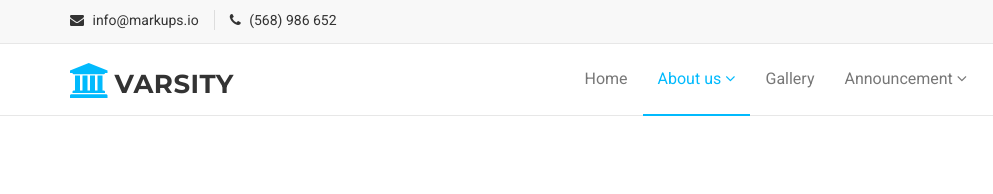
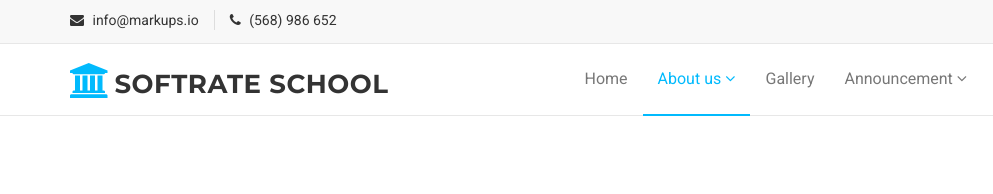
Before and after one commit to Softrate-India/school-website, a plain HTML site: page about-us.html in a window 1280 px wide. Shown: the top 194 px of the page, 0-993 px from the left. Drawn offline with Linux system fonts and the light colour scheme.

Commit message:
22-08-2021 commit

```diff
--- a/about-us.html
+++ b/about-us.html
@@ -4,7 +4,7 @@
     <meta charset="utf-8">
     <meta http-equiv="X-UA-Compatible" content="IE=edge">
     <meta name="viewport" content="width=device-width, initial-scale=1">
-    <title>Varsity | Home</title>
+    <title>SOFTRATE SCHOOL | Home</title>
 
     <!-- Favicon -->
     <link rel="shortcut icon" href="assets/img/favicon.ico" type="image/x-icon">
@@ -98,7 +98,7 @@
           </button>
           <!-- LOGO -->
           <!-- TEXT BASED LOGO -->
-          <a class="navbar-brand" href="index.html"><i class="fa fa-university"></i><span>Varsity</span></a>
+          <a class="navbar-brand" href="index.html"><i class="fa fa-university"></i><span>SOFTRATE SCHOOL</span></a>
           <!-- IMG BASED LOGO  -->
           <!-- <a class="navbar-brand" href="index.html"><img src="assets/img/logo.png" alt="logo"></a> -->
         </div>
@@ -157,7 +157,7 @@
         </figure>
       </div>
       <div class="mu-slider-content">
-        <h4>Welcome To Varsity</h4>
+        <h4>Welcome To SOFTRATE SCHOOL</h4>
         <span></span>
         <h2>We Will Help You To Learn</h2>
         <p>Lorem ipsum dolor sit amet, consectetur adipisicing elit. Dolor amet error eius reiciendis eum sint unde eveniet deserunt est debitis corporis temporibus recusandae accusamus.</p>
--- a/assets/js/custom.js
+++ b/assets/js/custom.js
@@ -1,5 +1,5 @@
 /**
-  * Template Name: Varsity
+  * Template Name: SOFTRATE SCHOOL
   * Version: 1.0
   * Template Scripts
   * Author: MarkUps
--- a/scss/style.scss
+++ b/scss/style.scss
@@ -1,5 +1,5 @@
 /*
-	Template Name: Varsity
+	Template Name: SOFTRATE SCHOOL
 	Author : MarkUps.io
 	Author URI: http://www.markups.io/
 	Version: 1.0
```
Also changed, not shown: 404.html (+2 -2 lines), blog-archive.html (+2 -2 lines), blog-single.html (+2 -2 lines), contact.html (+2 -2 lines), course-detail.html (+2 -2 lines), course.html (+2 -2 lines), gallery.html (+2 -2 lines), assets/css/style.css.
